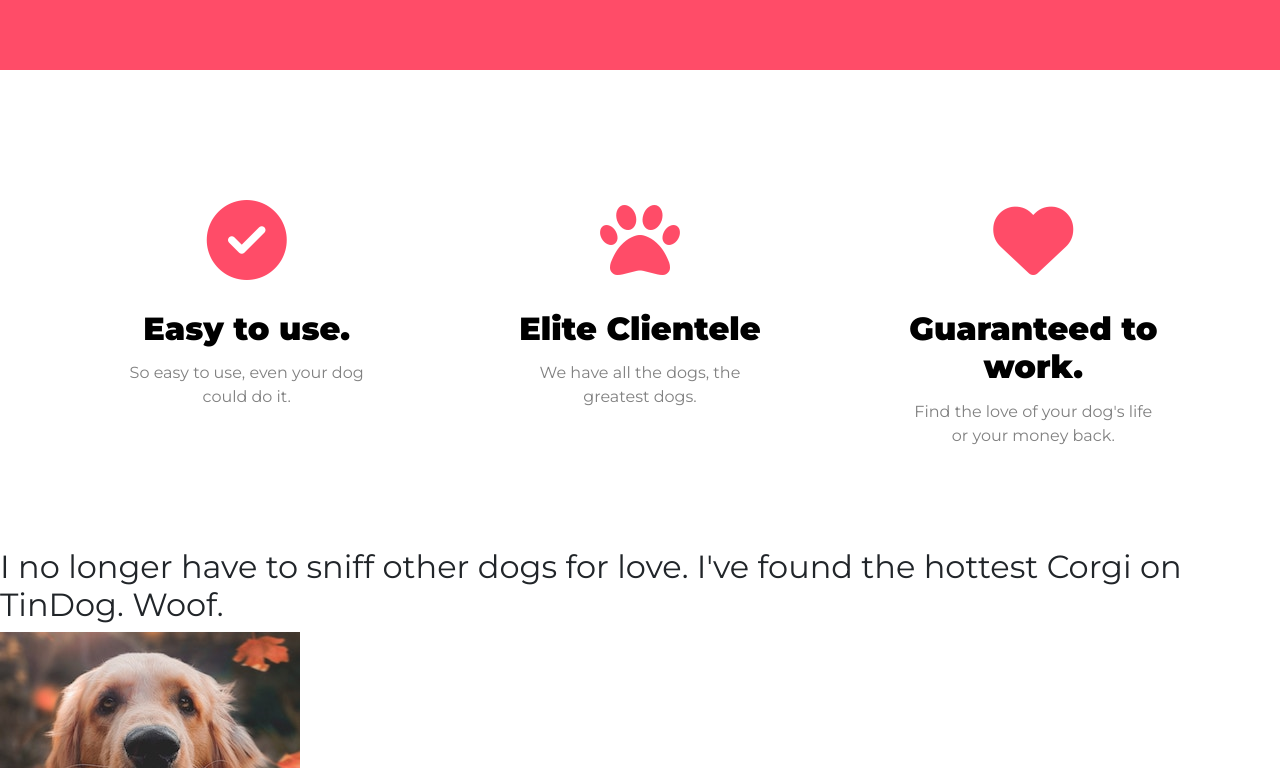
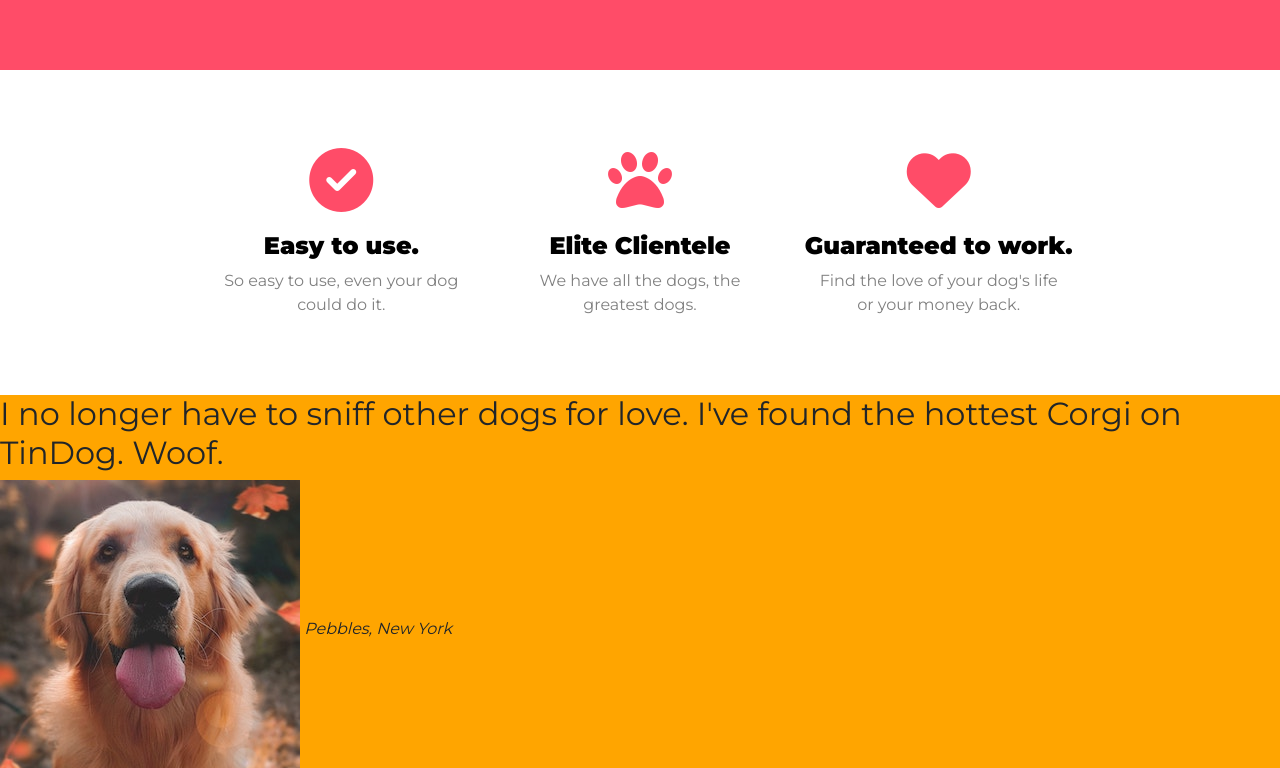
Before and after one commit to xerycks/tindog, a plain HTML site: page index.html in a window 1280 px wide. Shown: the part 876-1644 px from the top of the page. Drawn offline with nearby package versions, Linux system fonts and the light colour scheme.

Commit message:
final feature section

```diff
--- a/css/styles.css
+++ b/css/styles.css
@@ -13,6 +13,7 @@ body {
 
 .homepage {
   padding-top: 40px;
+  padding-bottom: 0;
 }
 
 #title {
@@ -63,45 +64,55 @@ body {
 
 .iphone {
   width: 60%;
+  margin-left: 150px;
   transform: rotate(20deg);
 }
 
 /* features section */
 
-#features {}
+#features {
+  background-color: white;
+}
 
 .feature {
   margin-left: 0;
   margin-right: 0;
-  padding: 50px;
+  padding: 3% 15%;
 }
 
 .features {
   text-align: center;
   color: #ff4c68;
-  padding: 50px;
+  padding-top: 40px;
+  padding-bottom: 40px;
 }
 
 .feature i {
-  padding: 30px;
+  margin-bottom: 20px;
 }
 
 .feature i:hover {
   color: tomato;
   transition: linear;
   transition-duration: 0.2s;
+  cursor: auto;
 
 }
 
 .features p {
   width: 250px;
-  padding-top: 5px;
   margin: auto;
   color: grey;
 }
 
 .features h3 {
-  font-size: 2rem;
+  font-size: 1.5rem;
   font-weight: bold;
   color: black;
 }
+
+/* Testimonial ke CSS */
+
+#testimonials {
+  background-color: orange;
+}
--- a/index.html
+++ b/index.html
@@ -73,19 +73,19 @@
   <section id="features">
     <div class="row feature">
       <div class="col-lg-4 features">
-        <i class="fas fa-check-circle fa-5x"></i>
+        <i class="fas fa-check-circle fa-4x"></i>
         <h3>Easy to use.</h3>
         <p>So easy to use, even your dog could do it.</p>
       </div>
 
       <div class="col-lg-4 features">
-        <i class="fas fa-paw fa-5x"></i>
+        <i class="fas fa-paw fa-4x"></i>
         <h3>Elite Clientele</h3>
         <p>We have all the dogs, the greatest dogs.</p>
       </div>
 
       <div class="col-lg-4 features">
-        <i class="fas fa-heart fa-5x"></i>
+        <i class="fas fa-heart fa-4x"></i>
         <h3>Guaranteed to work.</h3>
         <p>Find the love of your dog's life or your money back.</p>
       </div>
```
